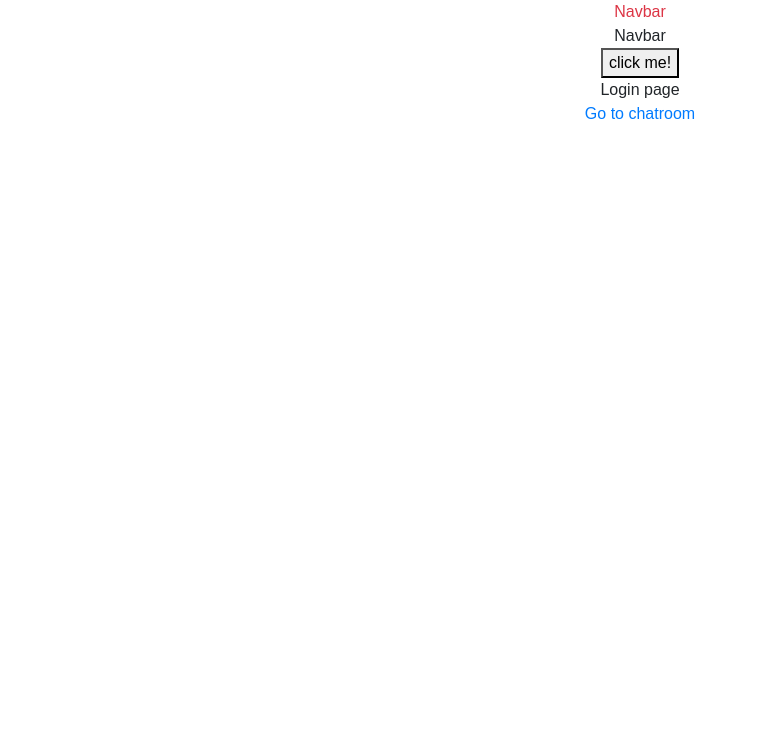
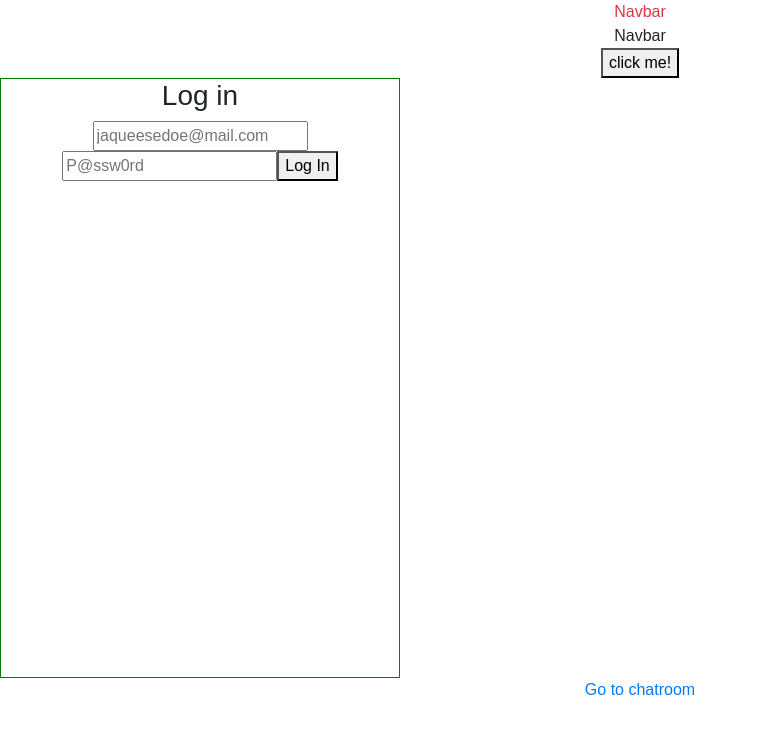
Before and after one commit to shughes1992/neighbors, a React app in the folder client/: page / in a window 1280 px wide. Shown: the top 734 px of the page, without its empty margins (0-757 px from the left). Built offline with nearby package versions, Linux system fonts and the light colour scheme; no server answers; what google-maps-react would draw is missing.

Commit message:
Login form working

```diff
--- a/client/src/Containers/ChatRoom/ChatBox/ChatBox.js
+++ b/client/src/Containers/ChatRoom/ChatBox/ChatBox.js
@@ -1,12 +1,14 @@
 import React, { Component } from 'react';
 import classes from './ChatBox.css';
-import Button from '../../../components/UI/Button/Button';
+import Login from '../../Login/Login'
+import Button from '../../../Components/UI/Button/Button';
 import api from '../../../utils/apiRequests';
 
 class ChatBox extends Component {
   state = {
     chatHistory: [],
-    message: ''
+    message: '',
+    activeUser: Login.activeUser
   }
 
   componentWillReceiveProps(nextProps) {
--- a/client/src/Containers/ChatRoom/ChatRoom.js
+++ b/client/src/Containers/ChatRoom/ChatRoom.js
@@ -1,7 +1,7 @@
 import React, { Component } from 'react';
 import classes from './ChatRoom.css';
 import ChatBox from './ChatBox/ChatBox';
-import Map from '../../components/Map/Map'
+import MapContainer from '../../Components/Map/Map'
 
 // <div className{classes.SomeClassName}>
 
@@ -12,7 +12,7 @@ class ChatRoom extends Component {
     return (
       <div>
         <ChatBox chatHistory={this.props.chatHistory}  />
-        <Map lat={this.props.lat} lng={this.props.lng} />
+        <MapContainer lat={this.props.lat} lng={this.props.lng} />
       </div>
     )
   }
--- a/client/src/Containers/Layout/Layout.js
+++ b/client/src/Containers/Layout/Layout.js
@@ -1,7 +1,7 @@
 import React, { Component } from 'react';
 import Login from '../Login/Login';
 import ChatRoom from '../ChatRoom/ChatRoom';
-import Navigation from '../../components/Navigation/Navigation';
+import NavBar from '../../Components/Navigation/Navigation';
 import api from '../../utils/apiRequests';
 import { Route } from 'react-router'
 import { Link } from 'react-router-dom';
@@ -55,7 +55,7 @@ class Layout extends Component {
   render() {
     return (
       <div>
-        <Navigation />
+        <NavBar />
         <main>
           <Route path="/" exact render={() => <Login getGeoCoords={this.getGeoCoords}/>}/>
           <Route path="/chatRoom" exact render = {() => (
--- a/client/src/Containers/Login/Login.css
+++ b/client/src/Containers/Login/Login.css
@@ -0,0 +1,17 @@
+.LoginForm {
+    display: flex;
+    flex-flow: column;
+    justify-content: space-between;
+    align-items: center;
+    height: 600px;
+    width: 400px;
+    border: 1px solid green;
+  }
+
+  .Username {
+    flex-grow: 1;
+  }
+
+  .Password {
+    flex-grow: 1;
+  }
--- a/client/src/Containers/Login/Login.js
+++ b/client/src/Containers/Login/Login.js
@@ -1,4 +1,7 @@
 import React, { Component } from 'react';
+import classes from './Login.css';
+// import MapContainer from '../Components/Map/Map'
+import Button from '../../Components/UI/Button/Button';
 
 class Login extends Component {
 
@@ -6,10 +9,29 @@ class Login extends Component {
 //Geolocatio prompt below
 
   state = {
-    username: '',
-    password: '',
+    username: "",
+    password: "",
+    activeUser: "",
     authenticated: false
   }
+
+  validateForm() {
+    return this.state.email.length > 0 && this.state.password.length > 0;
+  }
+
+  handleChange = event => {
+    this.setState({
+      [event.target.id]: event.target.value,
+      activeUser: this.state.username,
+      authenticated: true
+    });
+  }
+
+  handleSubmit = event => {
+    event.preventDefault();
+    console.log(this.state);
+  }
+
   componentWillMount() {
     console.log("PROPS: ", this.props)
     this.props.getGeoCoords()
@@ -31,10 +53,17 @@ class Login extends Component {
 
  render() {
     return (
-        <div>Login page</div>
+      <div className={classes.LoginForm}>
+        <form>
+          <h3>Log in</h3>
+          <input type="text" id="username" className={classes.Username} value={this.state.username} placeholder="jaqueesedoe@mail.com" onChange={this.handleChange}/>
+          <input type="password" id="password" className={classes.Password} value={this.state.password} placeholder="P@ssw0rd" onChange={this.handleChange}/>
+          <Button clicked={this.handleSubmit}>Log In</Button>
+        </form>
+      </div>
     )
 
-};
+  };
 }
 
 
```
